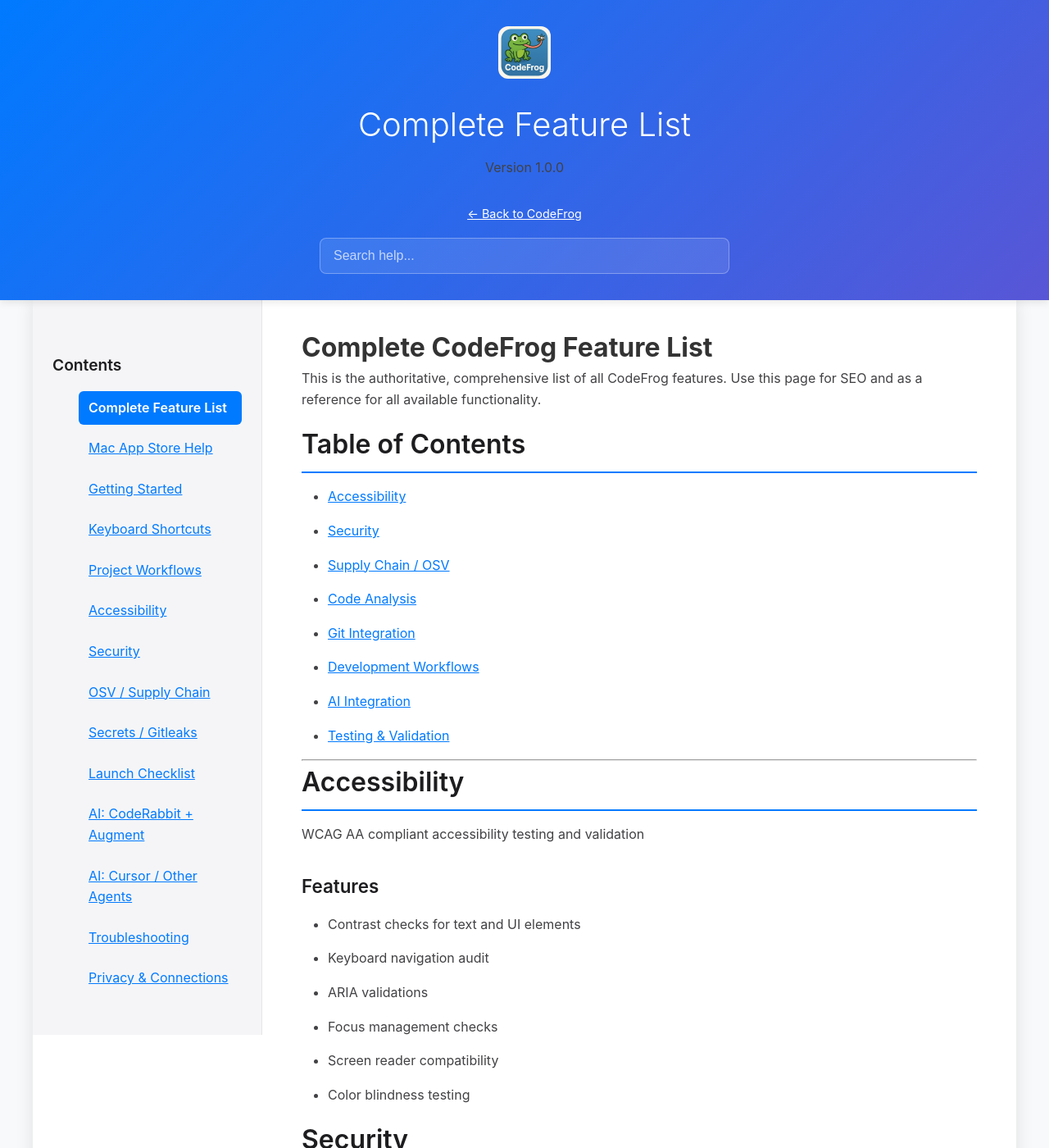
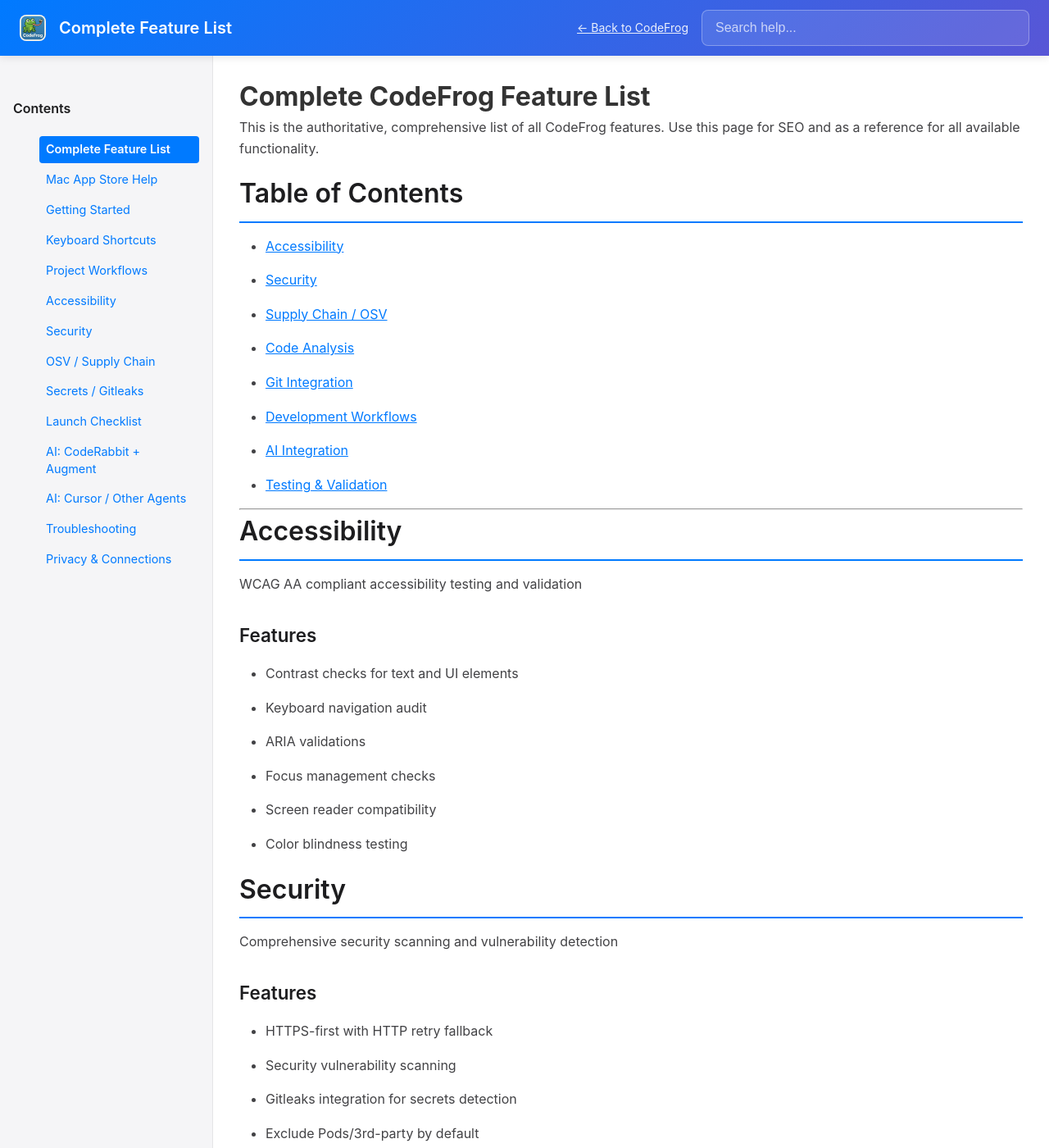
Before and after one commit to greenrobotllc/codefrog-help, a Jekyll site: the page built from help/index.md, in a window 1280 px wide and 1400 px high. Shown: the whole window at 82% size. Built offline with Jekyll 4.4.1, drawn with Linux system fonts in a browser that asks for light colours; comment, search, counter and statistics services are not loaded.

Commit message:
Sync help documentation from main repository
Synced from: 5497ebf91f68d8b37c7a12699dbeb80d6897855e
Date: 2025-11-22 21:56:44 UTC

```diff
--- a/_layouts/help.html
+++ b/_layouts/help.html
@@ -11,11 +11,7 @@
   <header class="help-header">
     <img src="{{ '/assets/images/app-icon.png' | relative_url }}" alt="CodeFrog" class="app-icon">
     <h1>{{ page.title | default: 'CodeFrog Help' }}</h1>
-    {% if page.show_version %}
-    <p class="version">Version 1.0.0</p>
-    {% endif %}
     <a href="https://codefrog.greenrobot.com" class="back-link">← Back to CodeFrog</a>
-
     <div class="search-container">
       <input type="search" id="search-input" placeholder="Search help..." aria-label="Search help documentation">
       <ul id="results-container" style="display: none;"></ul>
--- a/assets/css/help.css
+++ b/assets/css/help.css
@@ -30,44 +30,50 @@
 .help-header {
   background: linear-gradient(135deg, #007AFF, #5856D6);
   color: white;
-  padding: 2rem;
-  text-align: center;
+  padding: 0.75rem 1.5rem;
   box-shadow: 0 2px 10px rgba(0, 0, 0, 0.1);
   position: sticky;
   top: 0;
   z-index: 10;
+  display: flex;
+  align-items: center;
+  gap: 1rem;
+  flex-wrap: wrap;
+}
+
+.help-header .app-icon {
+  width: 32px;
+  height: 32px;
+  border-radius: 8px;
+  flex-shrink: 0;
+  margin: 0;
+}
+
+.help-header h1 {
+  font-size: 1.25rem;
+  font-weight: 600;
+  margin: 0;
+  flex: 1;
+  min-width: 200px;
 }
 
 .help-header .back-link {
-  display: inline-block;
-  margin-top: 1rem;
   color: white;
   text-decoration: underline;
-  font-size: 0.9rem;
+  font-size: 0.875rem;
+  white-space: nowrap;
+  opacity: 0.9;
 }
 
 .help-header .back-link:hover {
-  opacity: 0.8;
-}
-
-.app-icon {
-  width: 64px;
-  height: 64px;
-  margin-bottom: 1rem;
-  border-radius: 12px;
-}
-
-.help-header h1 {
-  font-size: 2.5rem;
-  font-weight: 300;
-  margin-bottom: 0.5rem;
+  opacity: 1;
 }
 
 .search-container {
-  margin-top: 1rem;
-  max-width: 500px;
-  margin-left: auto;
-  margin-right: auto;
+  position: relative;
+  flex: 1;
+  min-width: 250px;
+  max-width: 400px;
 }
 
 #search-input {
@@ -103,7 +109,9 @@
   z-index: 100;
   list-style: none;
   padding: 0.5rem 0;
-  min-width: 500px;
+  width: 100%;
+  left: 0;
+  right: 0;
 }
 
 #results-container li {
@@ -127,30 +135,31 @@
 
 .container {
   display: flex;
-  max-width: 1200px;
+  max-width: 1400px;
   margin: 0 auto;
   background: white;
-  min-height: calc(100vh - 200px);
+  min-height: calc(100vh - 60px);
   box-shadow: 0 0 20px rgba(0, 0, 0, 0.1);
 }
 
 .sidebar {
-  width: 280px;
+  width: 260px;
   background: var(--help-sidebar);
   border-right: 1px solid #e5e5e7;
-  padding: 2rem 1.5rem;
+  padding: 1rem 1rem;
   position: sticky;
-  top: 0;
-  height: fit-content;
-  max-height: 100vh;
+  top: 60px; /* Account for compact header */
+  height: calc(100vh - 60px);
   overflow-y: auto;
+  overflow-x: hidden;
 }
 
 .help-nav h3 {
   color: #1d1d1f;
-  font-size: 1.2rem;
-  margin-bottom: 1rem;
+  font-size: 1rem;
+  margin-bottom: 0.75rem;
   font-weight: 600;
+  padding: 0.25rem 0;
 }
 
 .help-nav ul {
@@ -158,16 +167,18 @@
 }
 
 .help-nav li {
-  margin-bottom: 0.5rem;
+  margin-bottom: 0.25rem;
 }
 
 .help-nav a {
   color: var(--help-link);
-  text-decoration: underline;
-  padding: 0.5rem 0.75rem;
-  border-radius: 6px;
+  text-decoration: none;
+  padding: 0.4rem 0.5rem;
+  border-radius: 4px;
   display: block;
   transition: all 0.2s ease;
+  font-size: 0.9rem;
+  line-height: 1.4;
 }
 
 .help-nav a:hover {
@@ -190,7 +201,7 @@
 
 .content {
   flex: 1;
-  padding: 2rem 3rem;
+  padding: 1.5rem 2rem;
   overflow-y: auto;
 }
 
@@ -345,8 +356,25 @@
     padding: 1.5rem;
   }
 
+  .help-header {
+    flex-direction: column;
+    align-items: flex-start;
+    padding: 1rem;
+  }
+
   .help-header h1 {
-    font-size: 2rem;
+    font-size: 1.1rem;
+  }
+
+  .search-container {
+    width: 100%;
+    max-width: 100%;
+  }
+
+  .sidebar {
+    top: 0;
+    height: auto;
+    max-height: 300px;
   }
 
   .shortcuts-table {
```
